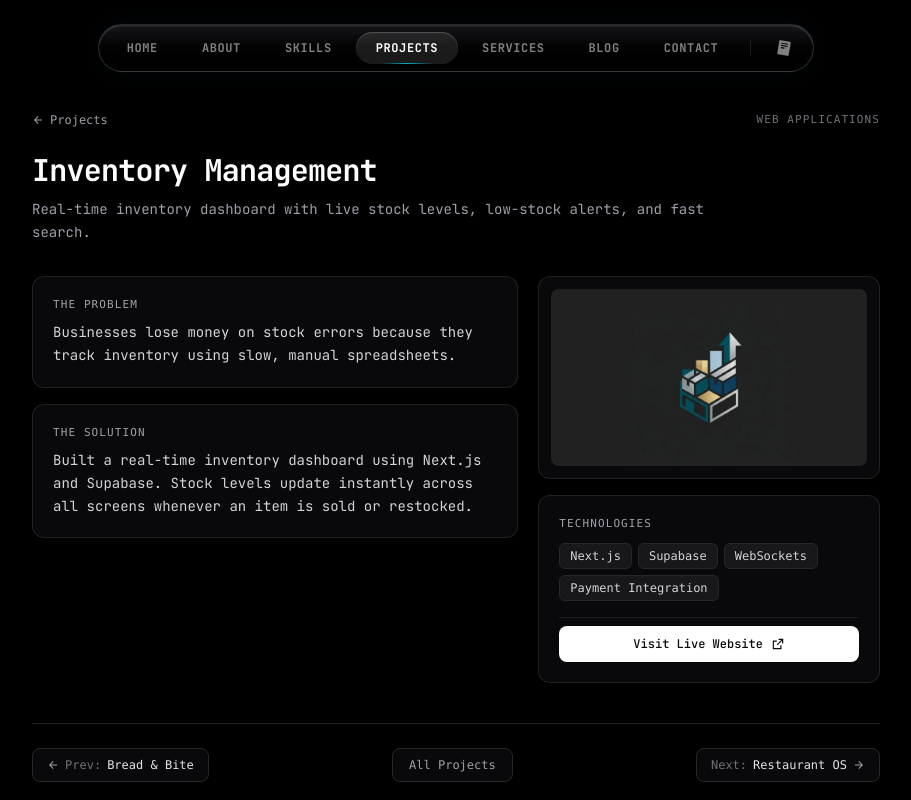
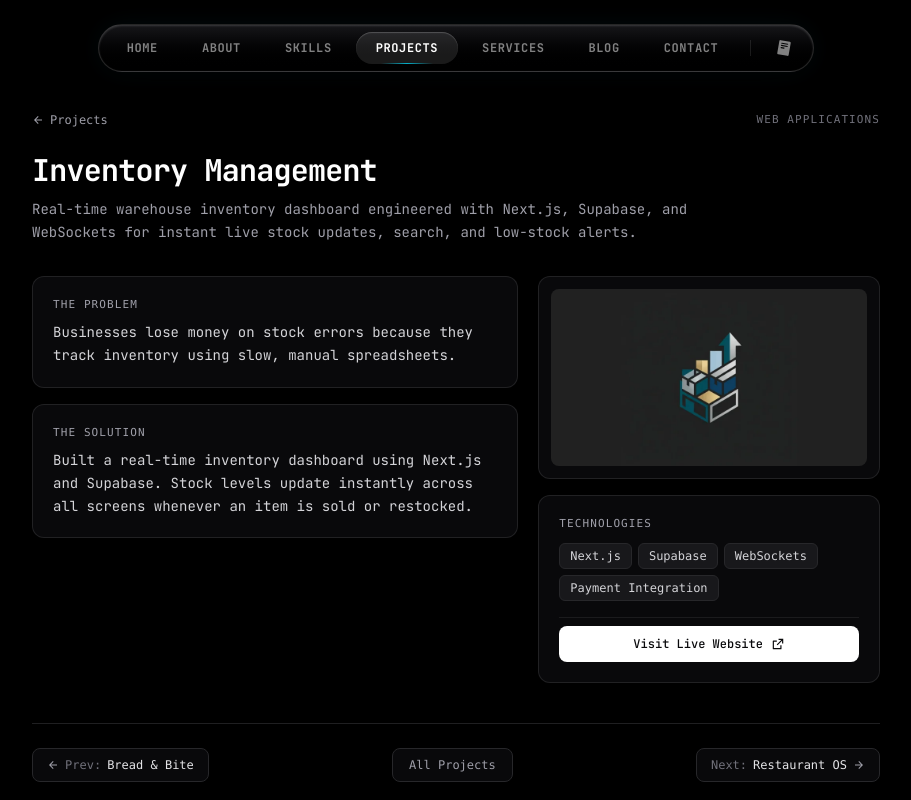
Before and after one commit to Aafaque-Nazir/Portfolio, a React (Vite) app: page /projects/1 in a window 1280 px wide. Shown: the top 800 px of the page, without its empty margins (184-1095 px from the left). Built offline with nearby package versions, Linux system fonts and the light colour scheme.

Commit message:
feat: add project portfolio data with descriptions, tech stacks, and metrics

```diff
--- a/scripts/prerender.js
+++ b/scripts/prerender.js
@@ -336,8 +336,14 @@ for (const page of staticRoutes) {
 // 2. Project Detail Pages
 for (const project of projectsData) {
   const route = `/projects/${project.id}`;
-  const title = `${project.title} — Case Study & Tech Stack | Aafaque Nazir`;
-  const description = `${project.title}: ${project.description.slice(0, 140)}... Built with ${project.techStack.join(", ")}.`;
+  let title = `${project.title} — Case Study`;
+  if (title.length <= 42) {
+    title = `${title} | Aafaque`;
+  }
+  if (title.length > 58) {
+    title = `${title.slice(0, 55).trim()}...`;
+  }
+  const description = project.description;
   const h1 = `${project.title} — Web App Case Study`;
   const lead = project.description;
 
@@ -361,14 +367,27 @@ for (const project of projectsData) {
     "@type": "SoftwareApplication",
     name: project.title,
     applicationCategory: "WebApplication",
-    operatingSystem: "Web",
+    operatingSystem: "All Web Browsers",
     url: `${SITE_URL}${route}`,
+    image: `${SITE_URL}${project.image}`,
     author: {
       "@type": "Person",
       name: "Aafaque Nazir",
       url: SITE_URL,
     },
     description: project.description,
+    offers: {
+      "@type": "Offer",
+      price: "0",
+      priceCurrency: "USD",
+    },
+    aggregateRating: {
+      "@type": "AggregateRating",
+      ratingValue: "5.0",
+      ratingCount: "1",
+      bestRating: "5",
+      worstRating: "1",
+    },
   };
 
   const pageHtml = buildPageHtml({
@@ -391,8 +410,16 @@ for (const project of projectsData) {
 // 3. Blog Post Pages
 for (const blog of blogs) {
   const route = `/blog/${blog.slug}`;
-  const title = `${blog.seoTitle || blog.title} | Aafaque Nazir`;
-  const description = `${blog.description.slice(0, 150)}`;
+  let title = blog.seoTitle || blog.title;
+  if (title.length <= 42) {
+    title = `${title} — Aafaque Nazir`;
+  }
+  if (title.length > 58) {
+    title = `${title.slice(0, 55).trim()}...`;
+  }
+  const description = blog.description && blog.description.length > 155
+    ? `${blog.description.slice(0, 151)}...`
+    : blog.description;
   const h1 = blog.title;
   const lead = blog.description;
 
@@ -458,12 +485,26 @@ for (const blog of blogs) {
   const schemaJson = {
     "@context": "https://schema.org",
     "@type": "BlogPosting",
-    headline: blog.title,
-    description: blog.description,
+    headline: blog.title && blog.title.length > 105 ? `${blog.title.slice(0, 102)}...` : blog.title,
+    description: description,
+    image: [DEFAULT_IMAGE],
     author: {
       "@type": "Person",
       name: "Aafaque Nazir",
       url: SITE_URL,
+    },
+    publisher: {
+      "@type": "Organization",
+      name: "Aafaque Nazir",
+      url: SITE_URL,
+      logo: {
+        "@type": "ImageObject",
+        url: DEFAULT_IMAGE,
+      },
+    },
+    mainEntityOfPage: {
+      "@type": "WebPage",
+      "@id": `${SITE_URL}${route}`,
     },
     datePublished: blog.publishedAt || "2026-10-22",
     dateModified: blog.updatedAt || blog.publishedAt || "2026-10-22",
--- a/src/data/projects-data.js
+++ b/src/data/projects-data.js
@@ -2,7 +2,7 @@ export const projectsData = [
   {
     id: 17,
     title: "Al Raheeq Tourism",
-    description: "Travel booking and UAE visa portal with flight ticketing and direct WhatsApp inquiry flow.",
+    description: "Dubai travel booking & UAE visa web portal engineered with Next.js, featuring flight ticketing, tour package itineraries, and direct WhatsApp inquiry flow.",
     image: "/al-raheeq-tourism-thumbnail.webp",
     link: "https://amazing-gingersnap-abde2e.netlify.app/",
     iconType: "plane",
@@ -16,7 +16,7 @@ export const projectsData = [
   {
     id: 3,
     title: "Bread & Bite",
-    description: "Online food ordering website with menu, cart, and orders sent directly to WhatsApp.",
+    description: "Fast online food ordering web app with interactive digital menu, instant cart management, and automated order delivery notifications sent directly to WhatsApp.",
     image: "/food-delivery-thumbnail.webp",
     link: "https://breadandbite.in/",
     iconType: "motorbike",
@@ -30,7 +30,7 @@ export const projectsData = [
   {
     id: 1,
     title: "Inventory Management",
-    description: "Real-time inventory dashboard with live stock levels, low-stock alerts, and fast search.",
+    description: "Real-time warehouse inventory dashboard engineered with Next.js, Supabase, and WebSockets for instant live stock updates, search, and low-stock alerts.",
     image: "/inventory-mgmt-thumbnail.webp",
     link: "https://nvntory-mgm.vercel.app/",
     iconType: "tower",
@@ -44,7 +44,7 @@ export const projectsData = [
   {
     id: 4,
     title: "Restaurant OS",
-    description: "Restaurant management system with live orders, table tracking, and a kitchen display screen.",
+    description: "Real-time restaurant order management platform with interactive table tracker, live kitchen display screens, and instant ticket processing for rush hours.",
     image: "/restaurant-os-thumbnail.webp",
     link: "https://korner-kafe.netlify.app/",
     iconType: "tower",
@@ -58,7 +58,7 @@ export const projectsData = [
   {
     id: 2,
     title: "E-Commerce Store",
-    description: "Fast online clothing store with shopping cart, filters, and sub-second page loads.",
+    description: "High-speed headless e-commerce storefront featuring instant product filtering, Redux cart state, sub-second page loads, and seamless checkout experience.",
     image: "/ecommerce-thumbnail.webp",
     link: "https://shopease-aafaque.netlify.app/",
     iconType: "cart",
@@ -72,7 +72,7 @@ export const projectsData = [
   {
     id: 10,
     title: "Yacht Rentals",
-    description: "Yacht rental website with smooth scroll animations, gallery, and an inquiry booking form.",
+    description: "Luxury yacht charter showcase website built with smooth Lenis scroll animations, interactive photo galleries, and instant booking inquiry forms.",
     image: "/yacht-booking-thumbnail.webp",
     link: "https://sea-cros.netlify.app",
     iconType: "ship",
@@ -86,7 +86,7 @@ export const projectsData = [
   {
     id: 11,
     title: "CarePulse",
-    description: "Doctor appointment booking website with an interactive calendar and live slot availability.",
+    description: "Modern doctor appointment booking platform featuring interactive calendar views, real-time doctor availability slots, and quick online confirmations.",
     image: "/doctor-booking-thumbnail.webp",
     link: "https://dockyy.netlify.app",
     iconType: "pulse",
@@ -100,7 +100,7 @@ export const projectsData = [
   {
     id: 8,
     title: "Dubai Tour",
-    description: "Dubai tour package booking website with image sliders and day-by-day itineraries.",
+    description: "Interactive travel package showcase with responsive itinerary sliders, tour highlights, and WhatsApp booking integration built with Next.js.",
     image: "/dubai-tourism-thumbnail.webp",
     link: "https://dubai-tt.netlify.app/",
     iconType: "plane",
@@ -114,7 +114,7 @@ export const projectsData = [
   {
     id: 15,
     title: "Aura Estate",
-    description: "Real estate website for showcasing properties, searching by location, and managing buyer inquiries.",
+    description: "Full-stack real estate web platform featuring searchable property listings, location filtering, and an integrated admin dashboard for lead capture.",
     image: "/aura-estate-thumbnail.webp",
     link: "https://aura-e-state.netlify.app",
     iconType: "building",
@@ -128,7 +128,7 @@ export const projectsData = [
   {
     id: 12,
     title: "Premium Burger Shop",
-    description: "Restaurant website for a burger shop with food photography, menu, and location details.",
+    description: "Interactive restaurant website featuring high-resolution food photography, modern animation effects, and a dynamic menu designed for local diners.",
     image: "/burger-shxp-thumbnail.webp",
     link: "https://burger-shxp.netlify.app",
     iconType: "restaurant",
@@ -142,7 +142,7 @@ export const projectsData = [
   {
     id: 13,
     title: "3D Burger Experience",
-    description: "Interactive 3D animation website where a burger dynamically builds itself as you scroll.",
+    description: "Engaging scroll-driven 3D web experience built with Three.js and GSAP ScrollTrigger, featuring real-time interactive 3D model assembly.",
     image: "/3d-burger-thumbnail.webp",
     link: "https://3d-burger.netlify.app",
     iconType: "restaurant",
@@ -156,7 +156,7 @@ export const projectsData = [
   {
     id: 14,
     title: "LA Salon & Spa",
-    description: "Salon and spa booking website with appointment scheduling and a clean dark-mode design.",
+    description: "Elegant dark-mode appointment scheduling portal allowing clients to select stylists, customized salon services, and time slots with ease.",
     image: "/la-salon-thumbnail.webp",
     link: "https://la-salon.netlify.app",
     iconType: "pulse",
```
Also changed, not shown: src/components/SEO.jsx (+40 -11 lines).
